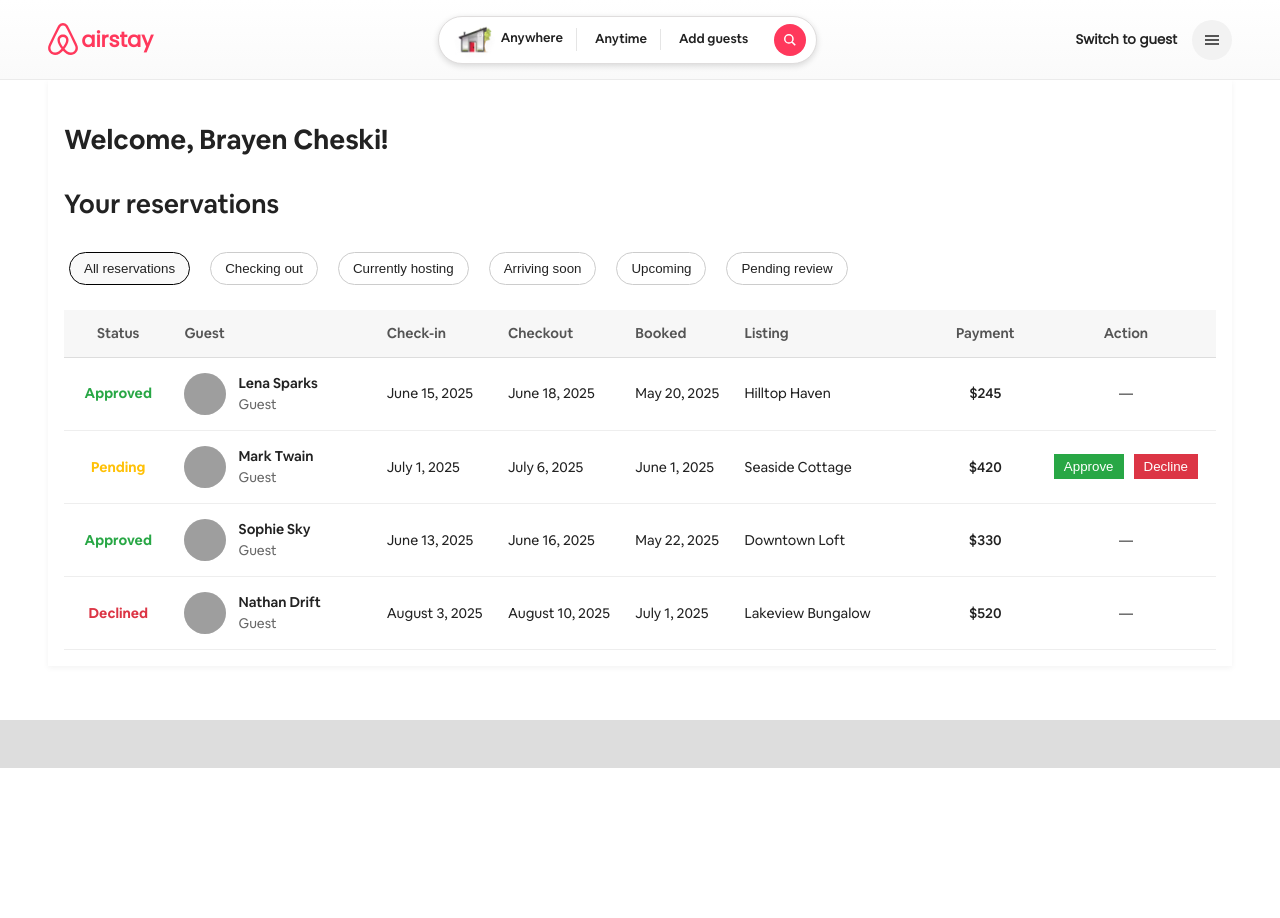
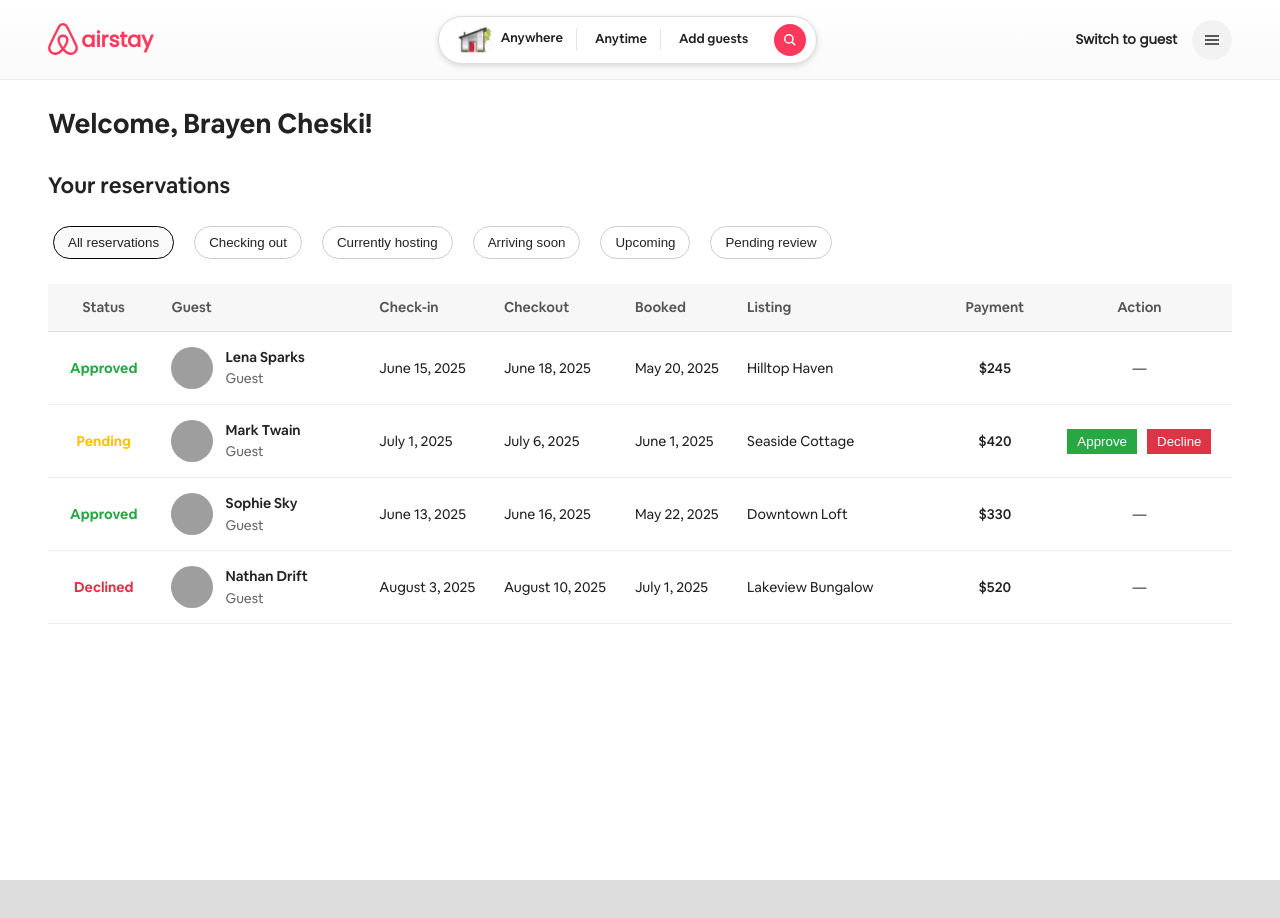
Before and after one commit to nevo0309/AirStay-frontend, a React (Vite) app: page /stay/hosting/order in a window 1280 px wide. Shown: the top 918 px of the page. Before the commit the page ends 800 px from the top, so only its background shows below. Built offline with nearby package versions, Linux system fonts and the light colour scheme; grey boxes are pictures that could not be loaded.

Commit message:
fix style layout

```diff
--- a/src/assets/styles/cmps/OrdersTable.scss
+++ b/src/assets/styles/cmps/OrdersTable.scss
@@ -1,19 +1,15 @@
 .orders-table-wrapper {
-  //   padding: 1rem;
-  //   background: #fff;
-  //   border-radius: 12px;
-  //   box-shadow: 0 2px 6px rgba(0, 0, 0, 0.05);
-  //   overflow-x: auto;
-
   max-width: 1200px;
-  margin: 0;
-  padding: 1rem;
+  margin: 0 auto;
   color: #222;
-  box-shadow: 0 2px 6px rgba(0, 0, 0, 0.05);
+  border-radius: 12px;
+  width: 100%;
   overflow-x: auto;
+  margin-bottom: 2rem;
+  padding-bottom: 3rem;
 
   h2 {
-    font-size: 26px;
+    font-size: 22px;
     font-weight: 600;
   }
 
@@ -36,15 +32,38 @@
       }
     }
   }
+
+  // .empty-state {
+  //   text-align: center;
+  //   // padding: 2rem;
+  //   color: #777;
+  //   background: #f9f9f9;
+
+  //   .icon-placeholder {
+  //     font-size: 2rem;
+  //     margin-bottom: 0.5rem;
+  //   }
+
   .empty-state {
+    display: flex;
+    flex-direction: column;
+    justify-content: center;
+    align-items: center;
+
+    min-height: 300px;
+    background: #f9f9f9;
+    color: #777;
     text-align: center;
-    padding: 2rem;
-    color: #777;
-    background: #f9f9f9;
+    border-radius: 12px;
 
     .icon-placeholder {
       font-size: 2rem;
       margin-bottom: 0.5rem;
+    }
+
+    p {
+      font-size: 14px;
+      margin: 0;
     }
   }
 
@@ -198,17 +217,3 @@
     }
   }
 }
-
-// .orders-table-wrapper {
-//   max-width: 1200px;
-//   margin: 0 auto;
-//   padding: 2rem 1.5rem;
-//   color: #222;
-
-//   h2 {
-//     font-size: 26px;
-//     font-weight: 600;
-//     margin-bottom: 1.5rem;
-//   }
-
-// }
--- a/src/assets/styles/pages/Dashbord.scss
+++ b/src/assets/styles/pages/Dashbord.scss
@@ -1,7 +1,7 @@
 .dashboard-container {
   // display: flex;
   // flex-direction: column;
-  // min-height: 100vh;
+  min-height: 100vh;
   // padding: 20px;
 
   // .dashboard-header {
--- a/src/pages/Dashboard.jsx
+++ b/src/pages/Dashboard.jsx
@@ -48,6 +48,7 @@ export function Dashboard() {
       status: "Declined"
     }
   ]
+
   return (
     <div className='dashboard-container'>
       <main className='dashboard-main'>
```
